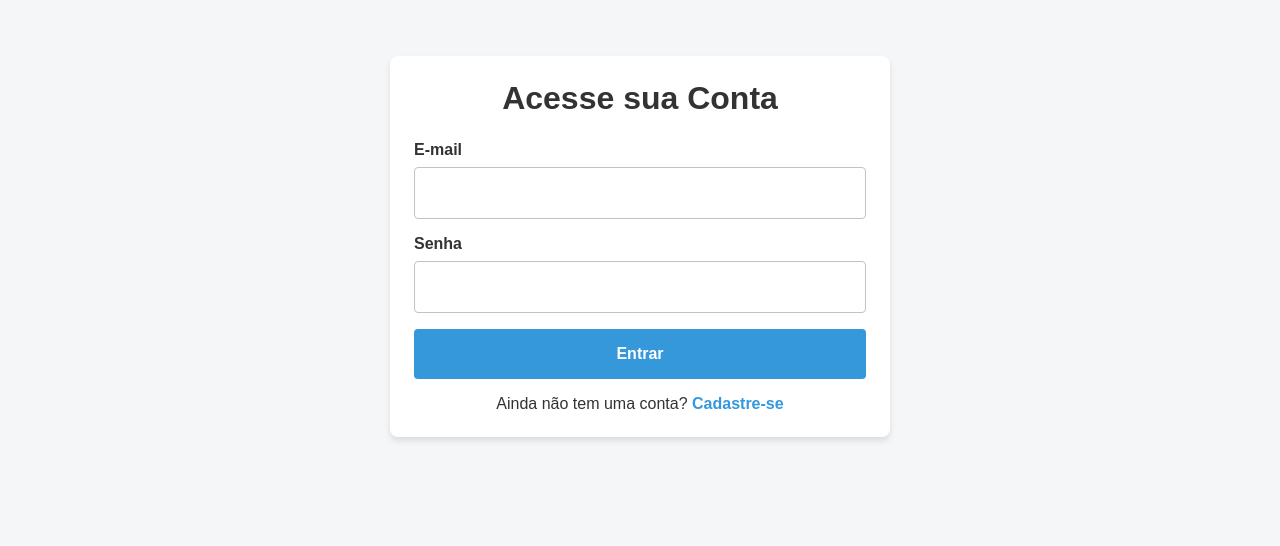
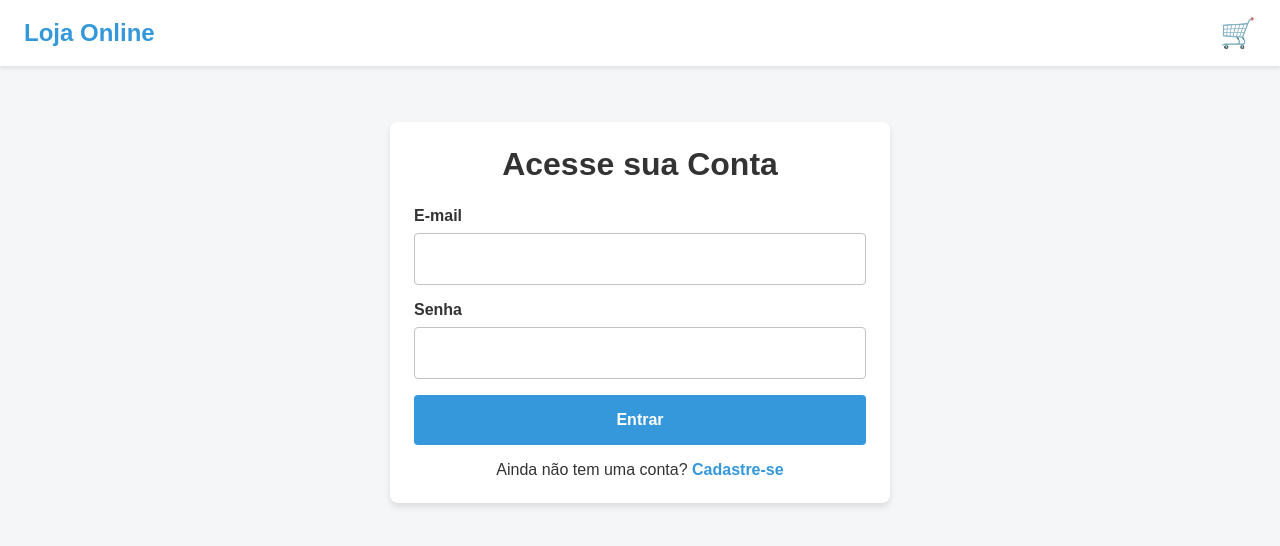
Before and after one commit to jonjgc/ecommerce, a Next.js app in the folder frontend/: page /login in a window 1280 px wide. Shown: the top 546 px of the page. Built offline with nearby package versions, Linux system fonts and the light colour scheme; no server answers.

Commit message:
feat: Implementação do contexto e funcionalidade do carrinho de compras

```diff
--- a/frontend/src/app/providers.tsx
+++ b/frontend/src/app/providers.tsx
@@ -5,14 +5,17 @@ import { GlobalStyles } from '@/styles/global'
 import { AuthProvider } from '@/contexts/AuthContext'
 import theme from '@/styles/theme'
 import { Toaster } from 'react-hot-toast'
+import { CartProvider } from '@/contexts/CartContext'
 
 export function Providers({ children }: { children: React.ReactNode }) {
   return (
     <ThemeProvider theme={theme}>
       <AuthProvider>
-        <Toaster position="top-right" />
-        <GlobalStyles />
-        {children}
+        <CartProvider>
+          <Toaster position="top-center" />
+          <GlobalStyles />
+          {children}
+        </CartProvider>
       </AuthProvider>
     </ThemeProvider>
   )
--- /dev/null
+++ b/frontend/src/components/Header/index.tsx
@@ -0,0 +1,18 @@
+'use client';
+
+import { useCart } from '@/contexts/CartContext';
+import * as S from './styles';
+
+export const Header = () => {
+  const { totalItems } = useCart();
+
+  return (
+    <S.Wrapper>
+      <S.Logo>Loja Online</S.Logo>
+      <S.CartButton>
+        🛒
+        {totalItems > 0 && <S.CartBadge>{totalItems}</S.CartBadge>}
+      </S.CartButton>
+    </S.Wrapper>
+  );
+};
--- /dev/null
+++ b/frontend/src/components/Header/styles.ts
@@ -0,0 +1,38 @@
+import styled from 'styled-components';
+
+export const Wrapper = styled.header`
+  background-color: ${({ theme }) => theme.colors.white};
+  padding: ${({ theme }) => theme.spacing.medium} ${({ theme }) => theme.spacing.large};
+  box-shadow: 0 2px 4px rgba(0,0,0,0.1);
+  display: flex;
+  justify-content: space-between;
+  align-items: center;
+`;
+
+export const Logo = styled.h2`
+  font-size: 1.5rem;
+  color: ${({ theme }) => theme.colors.primary};
+`;
+
+export const CartButton = styled.button`
+  position: relative;
+  background: none;
+  border: none;
+  font-size: 1.8rem;
+`;
+
+export const CartBadge = styled.span`
+  position: absolute;
+  top: -5px;
+  right: -10px;
+  background-color: ${({ theme }) => theme.colors.error};
+  color: ${({ theme }) => theme.colors.white};
+  border-radius: 50%;
+  width: 20px;
+  height: 20px;
+  display: flex;
+  align-items: center;
+  justify-content: center;
+  font-size: 0.75rem;
+  font-weight: bold;
+`;
--- a/frontend/src/components/Layout/index.tsx
+++ b/frontend/src/components/Layout/index.tsx
@@ -1,5 +1,6 @@
 'use client';
 
+import { Header } from '../Header';
 import * as S from './styles';
 
 type LayoutProps = {
@@ -9,6 +10,7 @@ type LayoutProps = {
 export const Layout = ({ children }: LayoutProps) => {
   return (
     <S.Wrapper>
+      <Header />
       <S.Main>{children}</S.Main>
     </S.Wrapper>
   );
--- a/frontend/src/components/ProductCard/index.tsx
+++ b/frontend/src/components/ProductCard/index.tsx
@@ -2,6 +2,7 @@
 
 import { IProduct } from '@/types/product';
 import { Button } from '../Button';
+import { useCart } from '@/contexts/CartContext';
 import * as S from './styles';
 
 interface ProductCardProps {
@@ -9,6 +10,8 @@ interface ProductCardProps {
 }
 
 export const ProductCard = ({ product }: ProductCardProps) => {
+  const { addToCart } = useCart();
+
   const formattedPrice = new Intl.NumberFormat('pt-BR', {
     style: 'currency',
     currency: 'BRL',
@@ -20,7 +23,7 @@ export const ProductCard = ({ product }: ProductCardProps) => {
       <S.Description>{product.description}</S.Description>
       <S.Price>{formattedPrice}</S.Price>
       <S.Stock>Estoque: {product.stock}</S.Stock>
-      <Button>Adicionar ao Carrinho</Button>
+      <Button onClick={() => addToCart(product)}>Adicionar ao Carrinho</Button>
     </S.Wrapper>
   );
 };
--- /dev/null
+++ b/frontend/src/contexts/CartContext.tsx
@@ -0,0 +1,55 @@
+'use client';
+
+import { createContext, useContext, useState, ReactNode } from 'react';
+import { IProduct } from '@/types/product';
+import toast from 'react-hot-toast';
+
+interface ICartItem extends IProduct {
+  quantity: number;
+}
+
+interface ICartContextData {
+  items: ICartItem[];
+  totalItems: number;
+  addToCart: (product: IProduct) => void;
+  removeFromCart: (productId: string) => void;
+}
+
+const CartContext = createContext({} as ICartContextData);
+
+export function CartProvider({ children }: { children: ReactNode }) {
+  const [items, setItems] = useState<ICartItem[]>([]);
+
+  const totalItems = items.reduce((sum, item) => sum + item.quantity, 0);
+
+  const addToCart = (product: IProduct) => {
+    setItems((prevItems) => {
+      const existingItem = prevItems.find((item) => item.id === product.id);
+
+      if (existingItem) {
+        return prevItems.map((item) =>
+          item.id === product.id
+            ? { ...item, quantity: item.quantity + 1 }
+            : item
+        );
+      } else {
+        return [...prevItems, { ...product, quantity: 1 }];
+      }
+    });
+    toast.success(`${product.name} adicionado ao carrinho!`);
+  };
+
+  const removeFromCart = (productId: string) => {
+    setItems((prevItems) => prevItems.filter((item) => item.id !== productId));
+  };
+
+  return (
+    <CartContext.Provider value={{ items, totalItems, addToCart, removeFromCart }}>
+      {children}
+    </CartContext.Provider>
+  );
+}
+
+export function useCart() {
+  return useContext(CartContext);
+}
```
